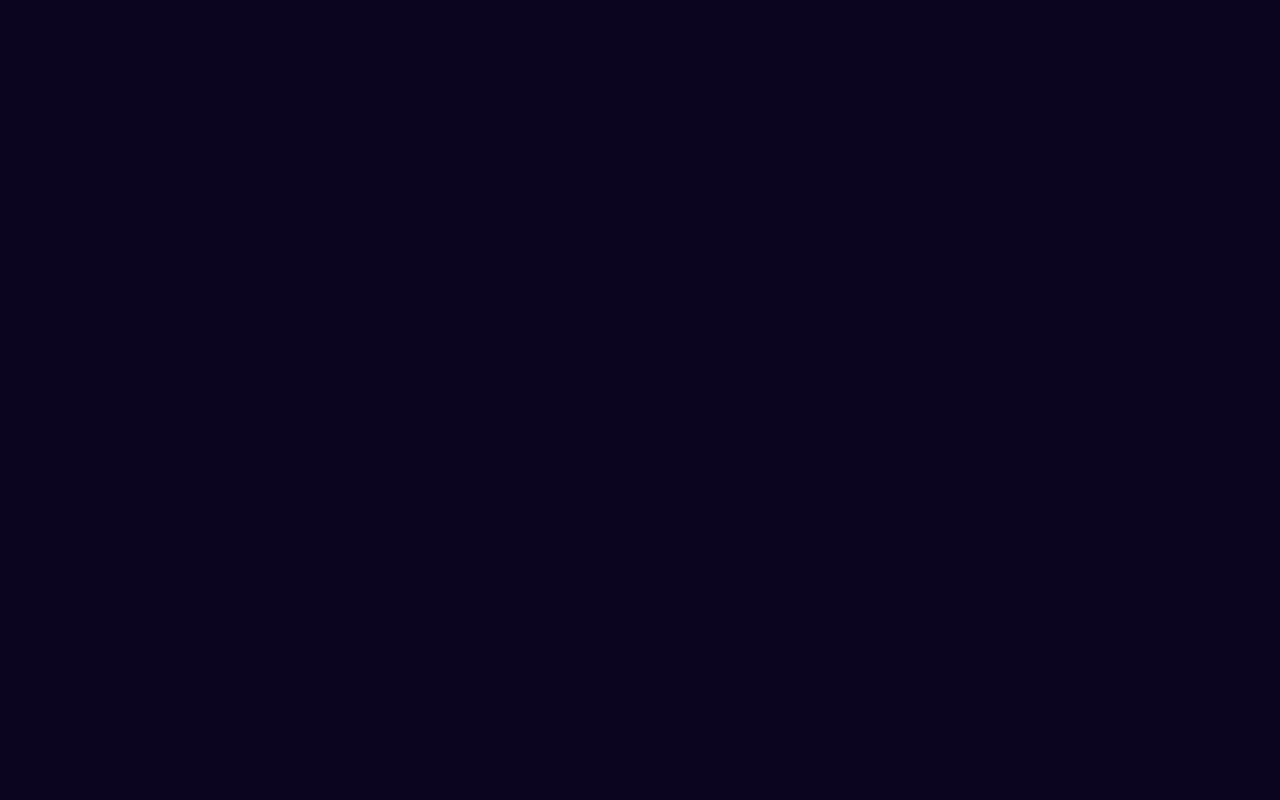
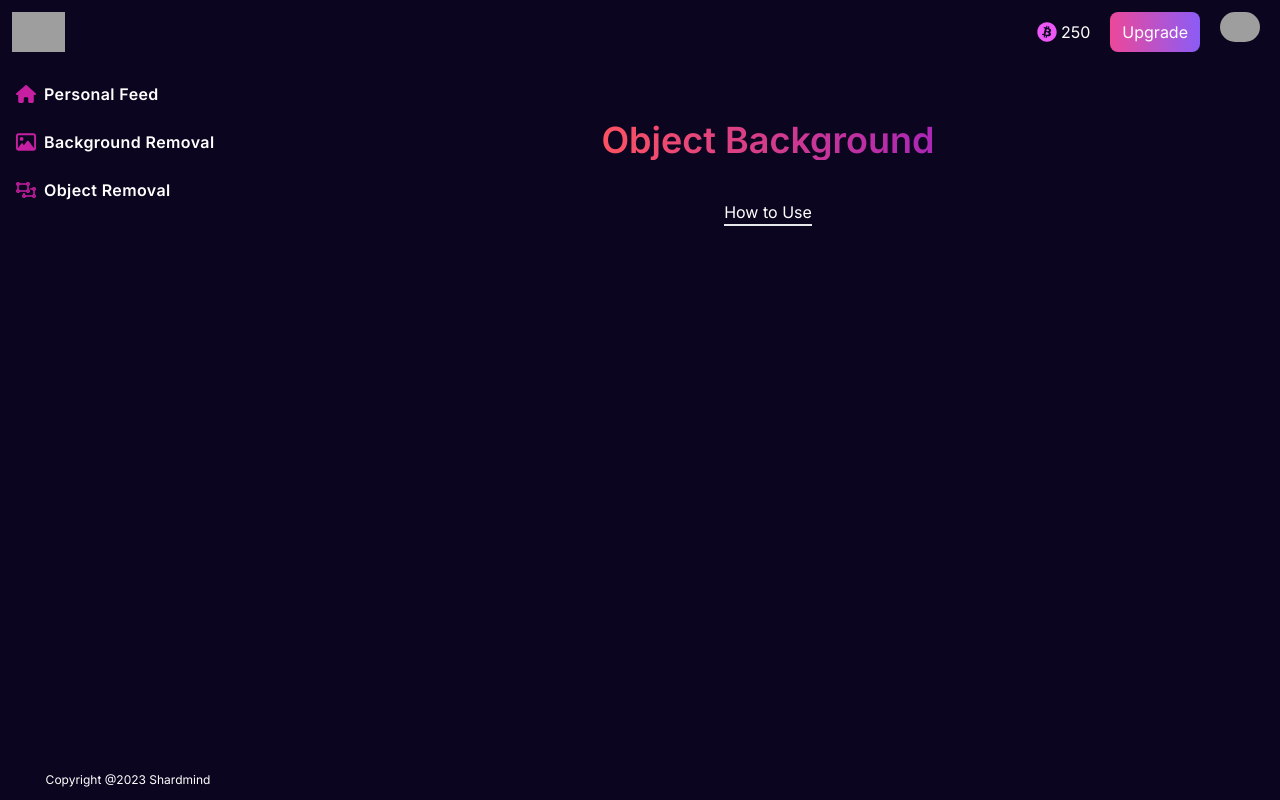
Before and after one commit to shaiadul/ShardmindAI, a Next.js app: page /dashboard/objectremoval in a window 1280 px wide. Before the commit this address had no page. Built offline with nearby package versions, Linux system fonts and the light colour scheme; grey boxes are pictures that could not be loaded.

Commit message:
removal object page

```diff
--- a/app/dashboard/components/aside/index.jsx
+++ b/app/dashboard/components/aside/index.jsx
@@ -1,4 +1,4 @@
-import { faImage } from "@fortawesome/free-regular-svg-icons";
+import { faImage, faObjectGroup, faObjectUngroup } from "@fortawesome/free-regular-svg-icons";
 import { faHome } from "@fortawesome/free-solid-svg-icons";
 import { FontAwesomeIcon } from "@fortawesome/react-fontawesome";
 import Link from "next/link";
@@ -41,6 +41,22 @@ const AsideDashboard = () => {
               </span>
             </Link>
           </li>
+          <li>
+            <Link
+              href="/dashboard/objectremoval"
+              className="relative flex flex-row items-center h-11 focus:outline-none  focus-within:bg-gray-600 text-white-600 hover:text-white-800 pr-6 rounded-md"
+            >
+              <span className="inline-flex justify-center items-center ml-4">
+                <FontAwesomeIcon
+                  icon={faObjectUngroup}
+                  className="text-[#C61FA2] w-5 h-5"
+                />
+              </span>
+              <span className="ml-2 text-md font-semibold tracking-wide truncate">
+              Object Removal
+              </span>
+            </Link>
+          </li>
         </ul>
         <p className="mb-14 px-5 py-3 hidden md:block text-center text-xs">
           Copyright @2023 Shardmind
--- /dev/null
+++ b/app/dashboard/objectremoval/page.jsx
@@ -0,0 +1,21 @@
+import React from "react";
+
+const page = () => {
+  return (
+    <section className="md:mx-5 my-10">
+      <div className="flex justify-center">
+        <span className="text-2xl md:text-4xl font-semibold bg-clip-text text-transparent bg-gradient-to-r from-[#FD5261] to-[#AA26B6]">
+          Object Background
+        </span>
+      </div>
+
+      <div className="flex justify-center">
+        <p className="my-10 border-b-2 inline-block cursor-pointer">
+          How to Use
+        </p>
+      </div>
+    </section>
+  );
+};
+
+export default page;
--- a/app/dashboard/personalfeed/OfferingCard.jsx
+++ b/app/dashboard/personalfeed/OfferingCard.jsx
@@ -23,7 +23,7 @@ const Offering = () => {
           </p>
           <a
             href="#"
-            className="text-white bg-gradient-to-r from-[#FD5261] to-[#AA26B6] focus:ring-4 focus:ring-blue-300 font-medium rounded-lg text-sm px-3 py-2 text-center inline-flex items-center  dark:bg-blue-600 dark:hover:bg-blue-700 dark:focus:ring-blue-800"
+            className="text-white bg-gradient-to-r from-[#FD5261] to-[#AA26B6] font-medium rounded-lg text-sm px-3 py-2 text-center inline-flex items-center "
           >
             Read more
             <svg
```
